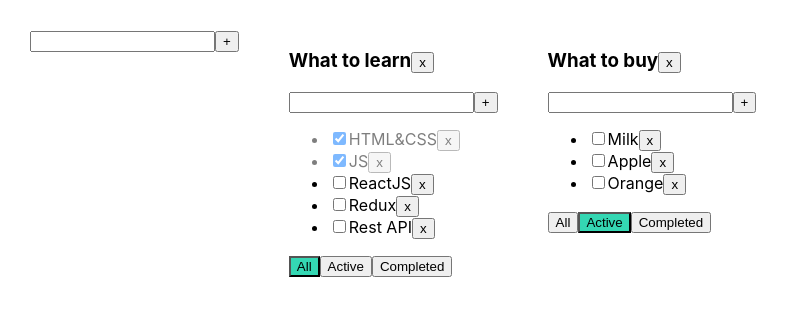
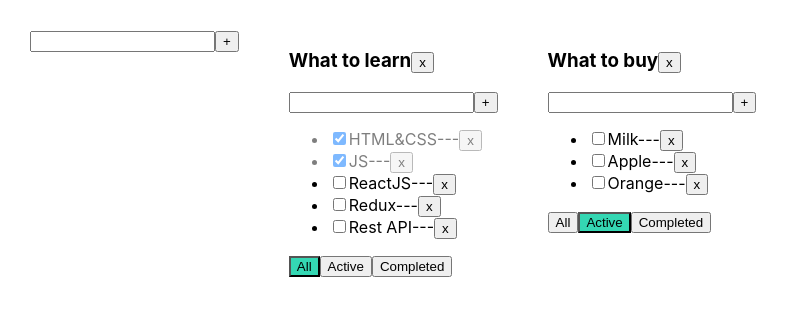
Before and after one commit to potapov-eo/ToDoList, a React (Create React App) app: page / in a window 1280 px wide. Shown: the top 316 px of the page, without its empty margins (0-789 px from the left). Built offline with nearby package versions, Linux system fonts and the light colour scheme.

Commit message:
task 6 with AddItemForm and EditableSpan

```diff
--- a/src/App.tsx
+++ b/src/App.tsx
@@ -10,7 +10,7 @@ type TodolistType = {
     title: string
     filter: FilterValueType
 }
-type TaskStateType = {
+type TaskSstateType = {
     [key: string]: Array<TaskType>
 }
 
@@ -25,7 +25,7 @@ function App() {
         {id: todoListID2, title: "What to buy", filter: 'active'}
 
     ])
-    const [tasks, setTasks] = useState<TaskStateType>({
+    const [tasks, setTasks] = useState<TaskSstateType>({
         [todoListID1]: [
             {id: v1(), title: "HTML&CSS", isDone: true},
             {id: v1(), title: "JS", isDone: true},
@@ -98,6 +98,18 @@ setTodolists([todolist,...todolists])
         })
     }
 
+    function changeTaskTitle(taskID: string,  newTitle:string, todoListID: string) {
+        const todolist = tasks[todoListID]
+        let newTodoList = todolist.map(task => {
+            if (task.id === taskID) {
+                return {...task, title: newTitle}
+            }
+            return task
+        })
+        tasks[todoListID] = newTodoList
+        setTasks({...tasks})
+    }
+
     return (
         <div className="App">
             <AddItemForm addItem={addTodolist }/>
@@ -111,6 +123,7 @@ setTodolists([todolist,...todolists])
                     if (tl.filter === 'comleted') {
                         taskForTodoList = allTodoListTasks.filter(t => t.isDone === true)
                     }
+
                     return (
                         <Todolist
                             key={tl.id}
@@ -122,7 +135,8 @@ setTodolists([todolist,...todolists])
                             addTask={addTask}
                             changeStatus={changeStatus}
                             removeTodoList={removeTodoList}
-                            filter={tl.filter}/>
+                            filter={tl.filter}
+                            changeTaskTitle={changeTaskTitle}/>
 
                     )
                 })
--- /dev/null
+++ b/src/EditableSpan.tsx
@@ -0,0 +1,38 @@
+import React, {ChangeEvent, KeyboardEvent, useState} from "react";
+
+type EditableSpanPropsType = {
+    title: string
+    onChange:(newTitle:string)=>void
+}
+
+export function EditableSpan(props: EditableSpanPropsType) {
+   let[editMode, seteditMode]=useState <boolean>(false)
+    let [error, setError] = useState<string | null>(null)
+    let [title, setTitle] = useState<string >("")
+    const activateEditMode = () => {
+       seteditMode(true)
+        setTitle(props.title)}
+    const activateViewMode = () => {
+       seteditMode(false)
+        props.onChange(title)
+    }
+    const onChangeHandler = (e: ChangeEvent<HTMLInputElement>) => {
+        setTitle(e.currentTarget.value)
+    }
+    const onPressHandler = ((e: KeyboardEvent<HTMLInputElement>) => {
+        setError(null)
+        if (e.charCode === 13) {
+           /* props.addTask(title)*/
+            activateViewMode()
+        }
+    })
+    return editMode
+        ?  <input
+            autoFocus
+            onBlur={activateViewMode}
+            value={title} onChange={onChangeHandler}
+            onKeyPress={onPressHandler}
+            className={error ? "error" : ""}
+        />
+        :<span onDoubleClick={activateEditMode}>{props.title}---</span>
+}
--- a/src/Todolist.tsx
+++ b/src/Todolist.tsx
@@ -1,6 +1,7 @@
 import React, {ChangeEvent} from 'react';
 import {FilterValueType} from "./App";
 import {AddItemForm} from "./AddItemForm";
+import {EditableSpan} from "./EditableSpan";
 
 export type TaskType = {
     id: string
@@ -17,6 +18,7 @@ type PropsType = {
     changFilter: (value: FilterValueType, todoListID: string) => void
     addTask: (title: string, todoListID: string) => void
     changeStatus: (taskID: string, isDone: boolean, todoListID: string) => void
+    changeTaskTitle: (taskID: string, newTitle:string, todoListID: string) => void
     removeTodoList: (todoListID: string) => void
 }
 
@@ -35,7 +37,6 @@ export function Todolist(props: PropsType) {
     const removeTodoList = () => {
         props.removeTodoList(props.id)
     }
-
     const addTask=(title:string)=>{
         props.addTask(title,props.id)
     }
@@ -55,13 +56,16 @@ export function Todolist(props: PropsType) {
                     const changeStatus = (e: ChangeEvent<HTMLInputElement>) => {
                         props.changeStatus(t.id, e.currentTarget.checked, props.id)
                     }
+                    const changeTitle = (newTitle:string) => {
+                        props.changeTaskTitle(t.id, newTitle, props.id)
+                    }
                     return (
                         <li key={t.id} className={t.isDone ? "isDone" : ""}>
                             <
                                 input type="checkbox" checked={t.isDone}
                                       onChange={changeStatus}
                             />
-                            <span>{t.title}</span>
+                            <EditableSpan title={t.title} onChange={changeTitle}/>
                             <button onClick={onClickHandler}> x</button>
                         </li>
                     )
```
